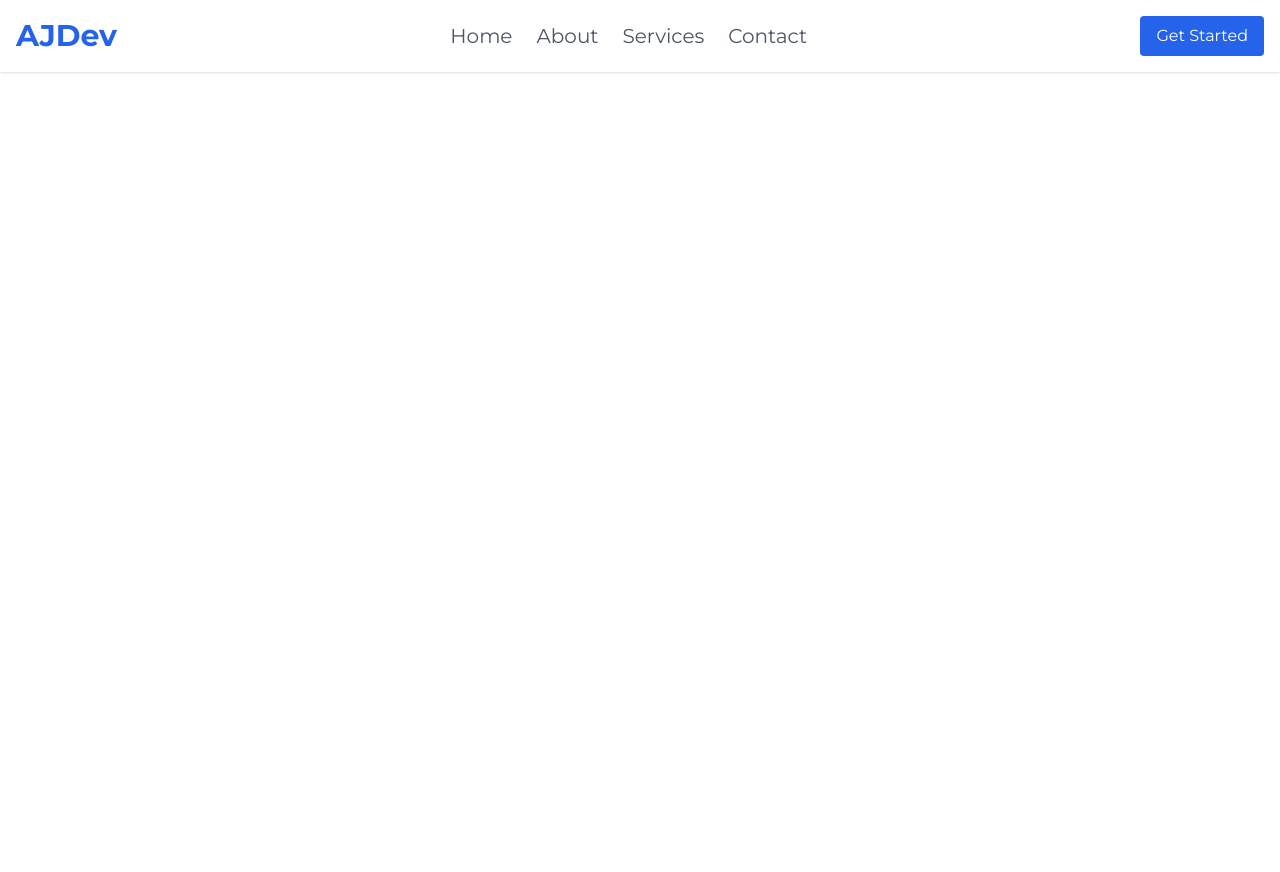
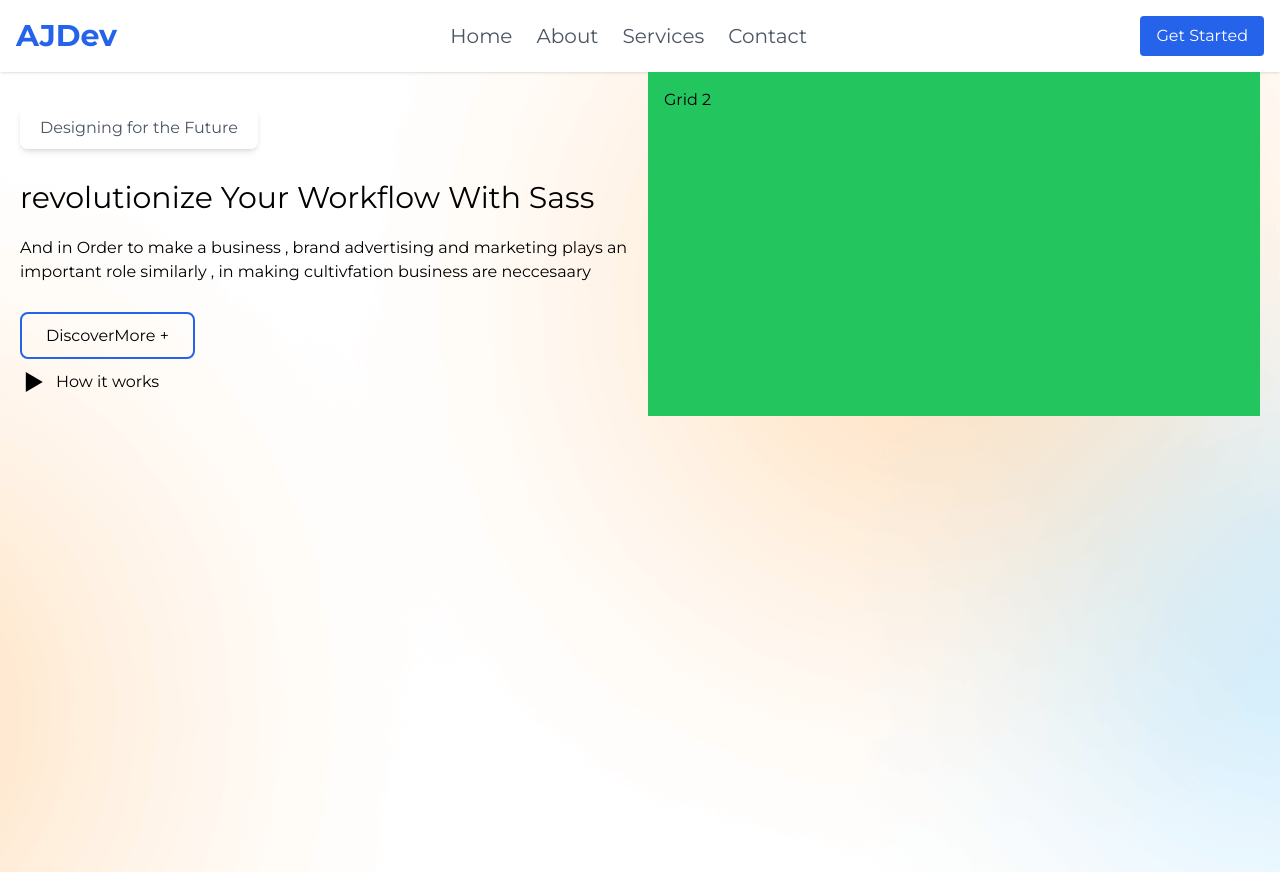
Before and after one commit to ajaypoddar78890/peralexsaslandingpage, a Next.js app: page / in a window 1280 px wide. Before the commit the page ends 800 px from the top, so only its background shows below. Built offline with nearby package versions, Linux system fonts and the light colour scheme.

Commit message:
added the hero section

```diff
--- a/src/app/globals.css
+++ b/src/app/globals.css
@@ -12,8 +12,10 @@ body {
   font-family: var(--font-montserrat);
 }
 .Hero-section {
-  background-image: url("ai.webp");
-  background-size: cover;
-  background-position: center;
-  background-repeat: no-repeat;
+  background-image: url("/bg.png"); /* Path to your image in the public directory */
+  background-size: cover; /* Ensures the image covers the container */
+  background-position: center; /* Centers the image */
+  background-repeat: no-repeat; /* Prevents tiling */
+  height: 100vh; /* Sets height for the hero section */
+  width: 100%; /* Ensures full width */
 }
--- a/src/app/sections/Header.tsx
+++ b/src/app/sections/Header.tsx
@@ -3,11 +3,11 @@ import Link from "next/link";
 
 const Header = () => {
   return (
-    <header className="bg-white shadow">
+    <header className="bg-white w-full z-50 shadow">
       <div className="container mx-auto px-4 py-4 flex items-center justify-between">
         <div className="text-3xl font-bold text-blue-600">AJDev</div>
 
-        <nav className="hidden md:flex space-x-6 text-xl ">
+        <nav className="hidden md:flex space-x-6 text-xl">
           <Link href="#home" className="text-gray-600 hover:text-blue-600">
             Home
           </Link>
--- a/src/app/sections/Hero.jsx
+++ b/src/app/sections/Hero.jsx
@@ -1,10 +1,53 @@
 import React from "react";
+import Link from "next/link";
 
 const Hero = () => {
   return (
     <div className="Hero-section container-fluid h-full w-full">
       <div className="container mx-auto px-5">
-        <div className="hero-content "></div>
+        <div className="hero-content grid  md:grid-cols-2 gap-4  ">
+          <div className=" rounded-lg mt-8 ">
+            <div className="button text-white my-3 ">
+              <Link
+                href="#"
+                className="bg-white  text-gray-600 font-regular px-5 py-3 rounded-lg shadow-md   hover:shadow-lg transition-all duration-300"
+              >
+                Designing for the Future
+              </Link>
+            </div>
+            <div className="contant my-10 ">
+              <h1 className="text-3xl">
+                revolutionize Your <span>Workflow With Sass</span>
+              </h1>
+              <p className="mt-5 text-base">
+                And in Order to make a business , brand advertising and
+                marketing plays an important role similarly , in making
+                cultivfation business are neccesaary{" "}
+              </p>
+            </div>
+            <Link
+              href="#"
+              className="py-3 px-6 border-2 border-blue-600 text-black font-medium rounded-lg hover:text-white hover:bg-blue-600 transition duration-300 mt-3"
+            >
+              DiscoverMore +
+            </Link>
+            <Link
+              href="#"
+              className="my-5 text-black font-medium flex items-center hover:text-blue-700 transition duration-300"
+            >
+              <svg
+                xmlns="http://www.w3.org/2000/svg"
+                fill="black"
+                viewBox="0 0 24 24"
+                className="w-7 h-7 mr-2"
+              >
+                <path d="M5 3.5v17l14.5-8.5L5 3.5z" />
+              </svg>
+              How it works
+            </Link>
+          </div>
+          <div className="bg-green-500 p-4">Grid 2</div>
+        </div>
       </div>
     </div>
   );
```
Also changed, not shown: public/heropng.png (added).
